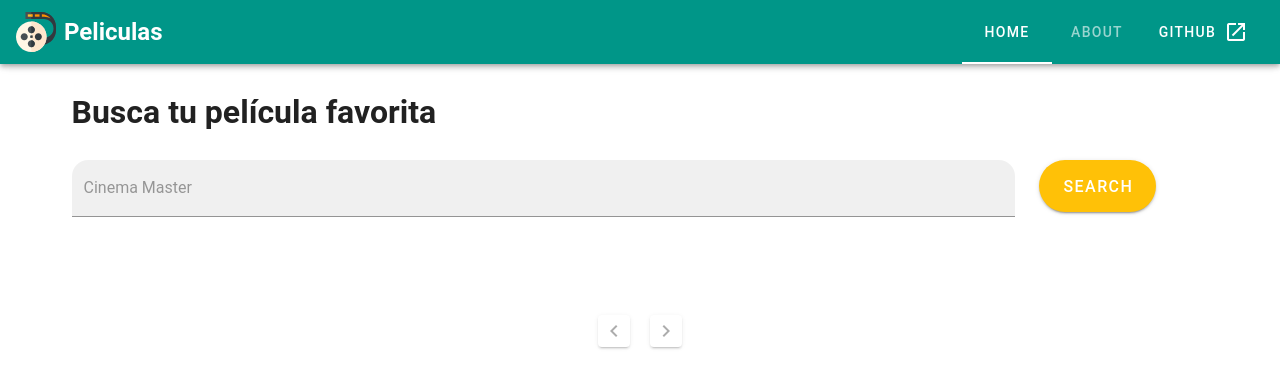
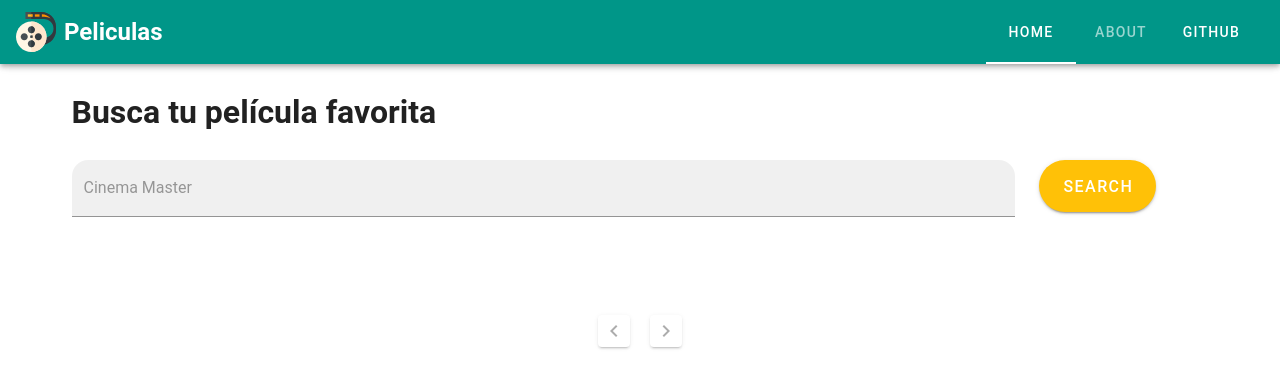
Before and after one commit to YarinceP/movie-search-engine, a Vue app: page / in a window 1280 px wide. Shown: the top 388 px of the page. Built offline with nearby package versions, Linux system fonts and the light colour scheme; a small style sheet from the web is missing.

Commit message:
change icon github tab

```diff
--- a/src/App.vue
+++ b/src/App.vue
@@ -30,7 +30,7 @@
         text
       >
         <span class="mr-2">Github</span>
-        <v-icon>mdi-open-in-new</v-icon>
+        <v-icon>mdi-github-circle</v-icon>
       </v-btn>
     </v-app-bar>
 
```
